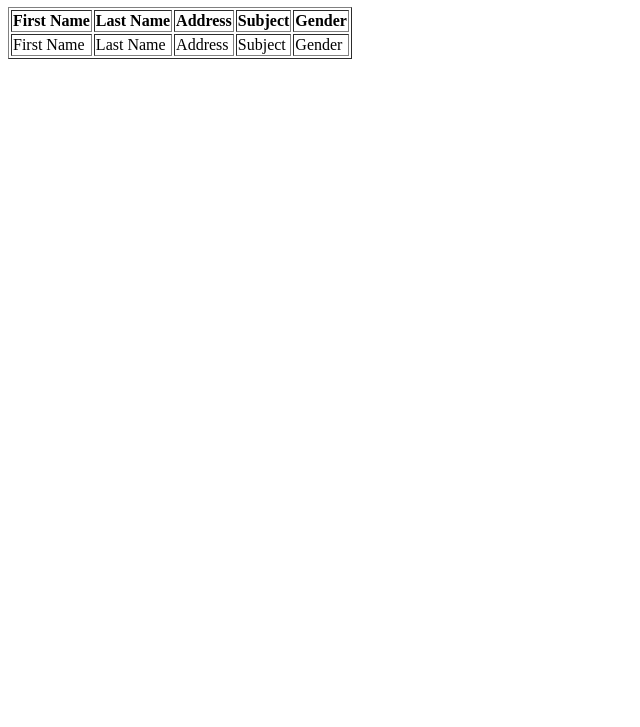
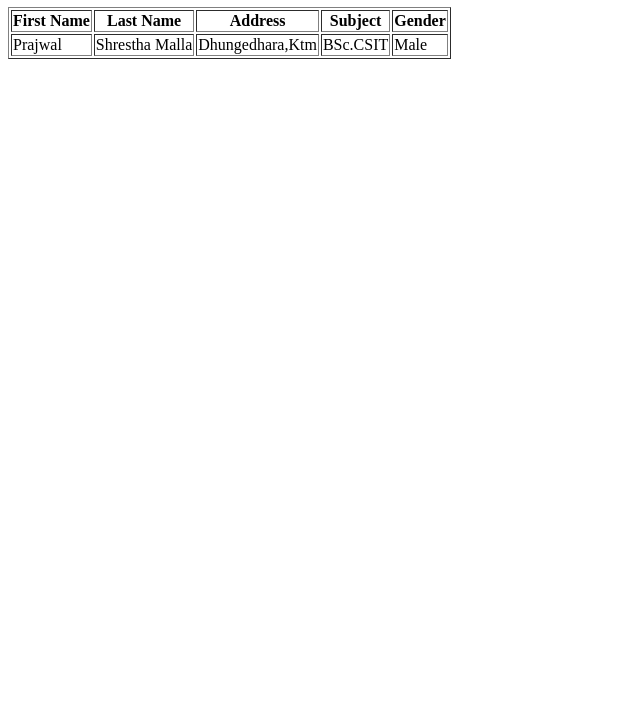
Before and after one commit to PrazolMalla/git-test, a plain HTML site: page index2.html in a window 1280 px wide. Shown: the part 73-800 px from the top of the page, without its empty margins (0-640 px from the left). Drawn offline with Linux system fonts and the light colour scheme.

Commit message:
details added

```diff
--- a/index2.html
+++ b/index2.html
@@ -18,11 +18,11 @@
             <th>Gender</th>
         </tr>
         <tr>
-            <td>First Name</td>
-            <td>Last Name</td>
-            <td>Address</td>
-            <td>Subject</td>
-            <td>Gender</td>
+            <td>Prajwal</td>
+            <td>Shrestha Malla</td>
+            <td>Dhungedhara,Ktm</td>
+            <td>BSc.CSIT</td>
+            <td>Male</td>
         </tr>
     </table>
 </body>
```
